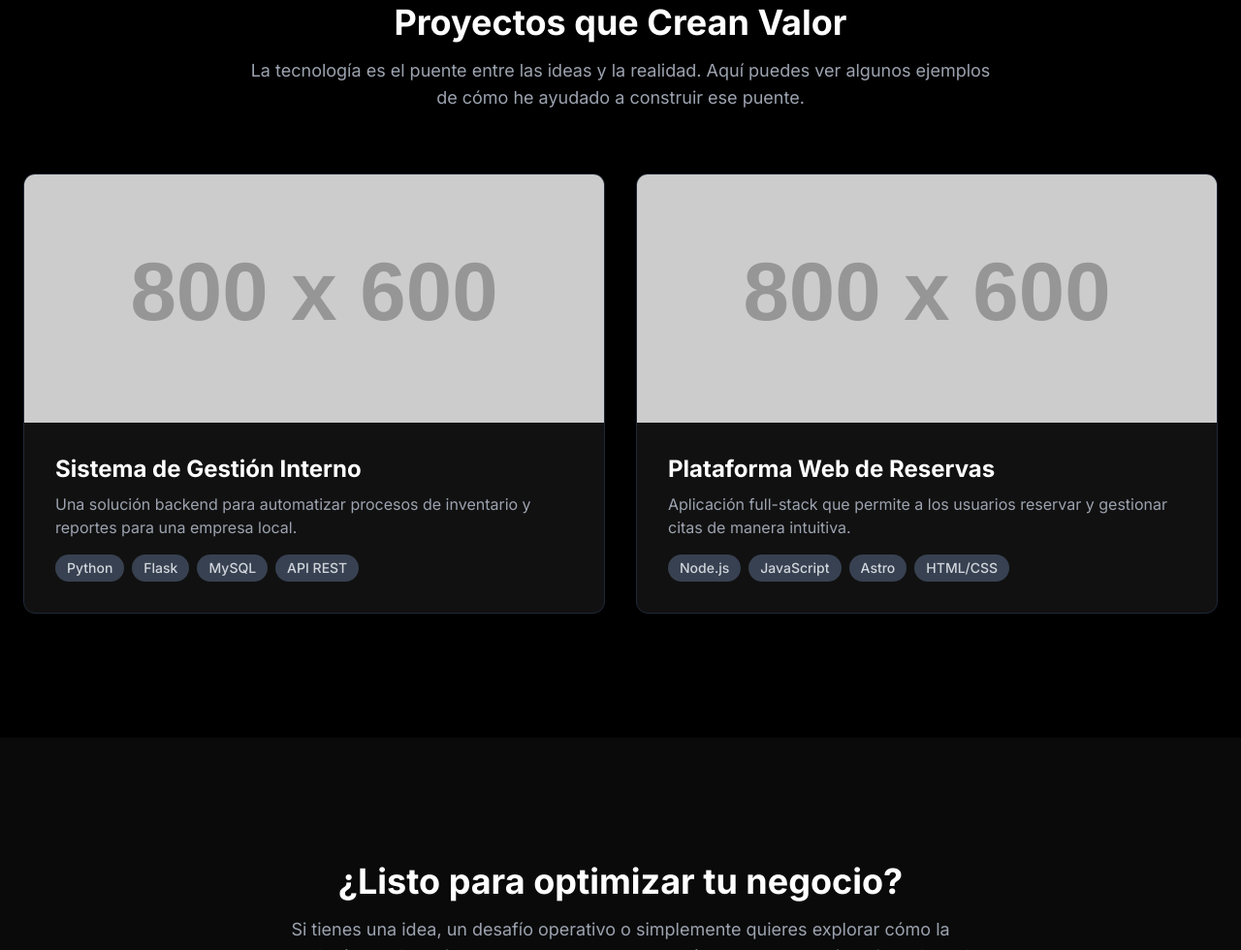
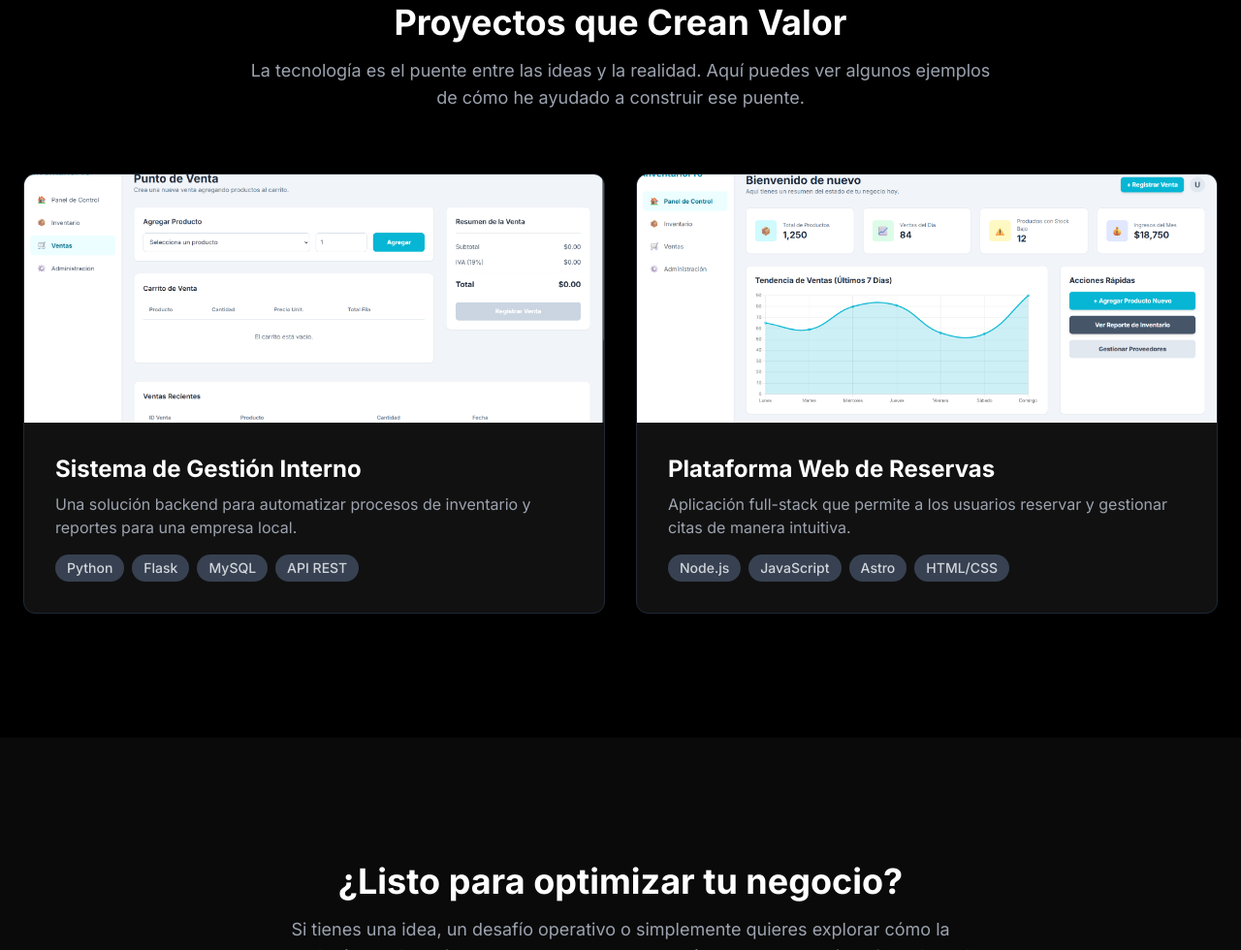
Before and after one commit to Jotadose/portafolio2025, a plain HTML site: page portafolio.html in a window 1280 px wide. Shown: the part 2282-3262 px from the top of the page at 97% size. Drawn offline with nearby package versions, Linux system fonts and the light colour scheme; placeholder pictures from the web are drawn by us.

Commit message:
PNGImage

```diff
--- a/portafolio.html
+++ b/portafolio.html
@@ -179,7 +179,7 @@
                     <!-- Project Card 1 -->
                     <div class="card-bg rounded-xl overflow-hidden group border border-gray-800">
                         <div class="overflow-hidden">
-                           <img src="https://placehold.co/800x600/1a202c/e2e8f0?text=Proyecto+1" alt="Imagen del Proyecto 1" class="w-full h-64 object-cover group-hover:scale-105 transition-transform duration-500">
+                           <img src="/portaInv02.png" alt="Imagen del Proyecto 1" class="w-full h-64 object-cover group-hover:scale-105 transition-transform duration-500">
                         </div>
                         <div class="p-8">
                             <h3 class="text-2xl font-bold text-white mb-2">Sistema de Gestión Interno</h3>
@@ -195,7 +195,7 @@
                     <!-- Project Card 2 -->
                     <div class="card-bg rounded-xl overflow-hidden group border border-gray-800">
                         <div class="overflow-hidden">
-                           <img src="https://placehold.co/800x600/1a202c/e2e8f0?text=Proyecto+2" alt="Imagen del Proyecto 2" class="w-full h-64 object-cover group-hover:scale-105 transition-transform duration-500">
+                           <img src="/portaInv01.png" alt="Imagen del Proyecto 2" class="w-full h-64 object-cover group-hover:scale-105 transition-transform duration-500">
                         </div>
                         <div class="p-8">
                             <h3 class="text-2xl font-bold text-white mb-2">Plataforma Web de Reservas</h3>
```
Also changed, not shown: portaInv01.png (added), portaInv02.png (added), 1 other file.
